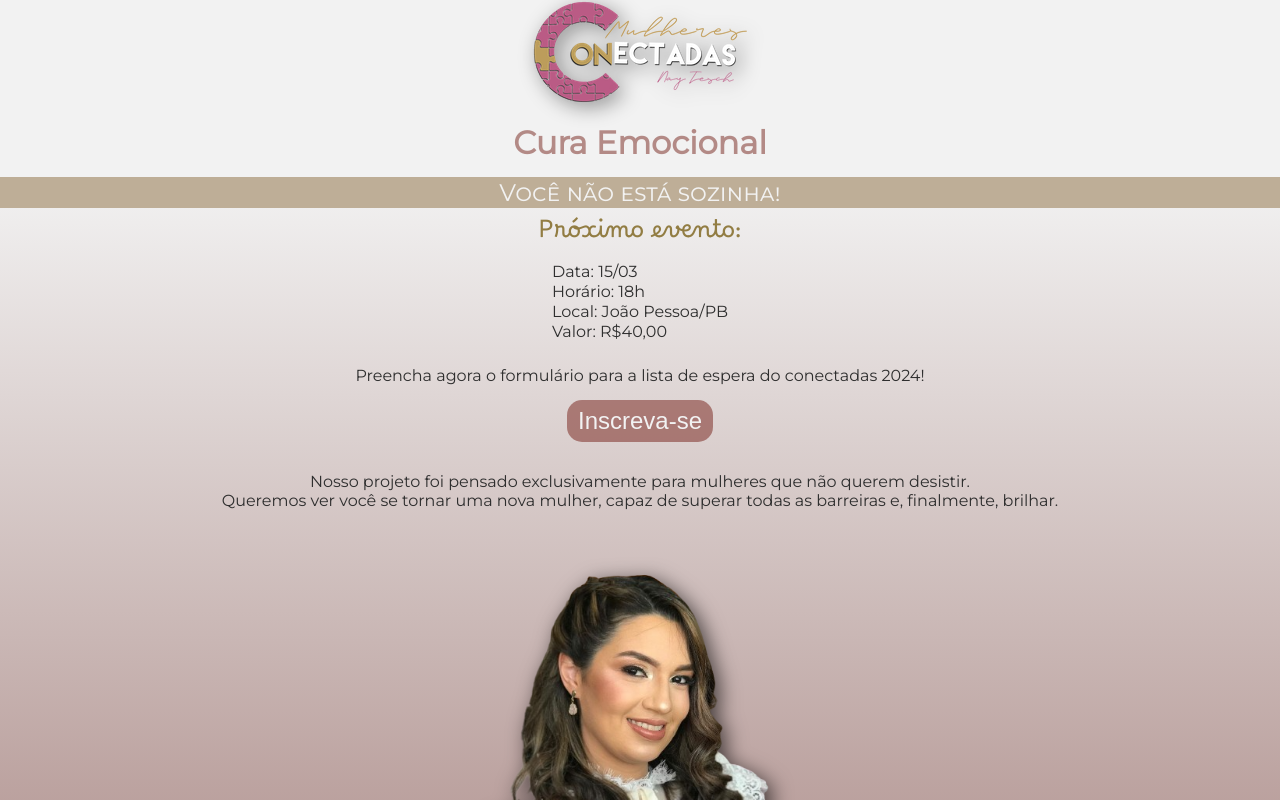
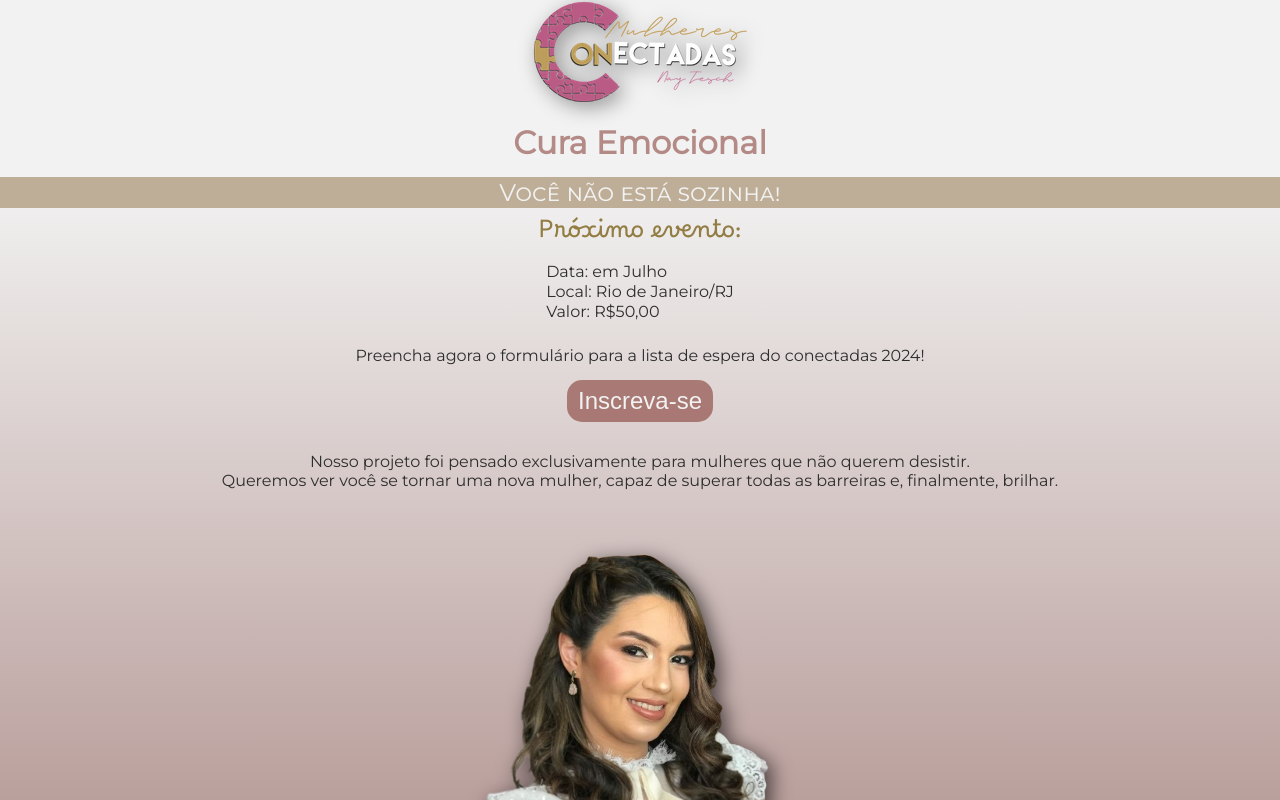
Before and after one commit to SrTesch/encontroDaNay, a React (Create React App) app in the folder client/: page / in a window 1280 px wide. Shown: the top 800 px of the page. Built offline with nearby package versions, Linux system fonts and the light colour scheme; a web font is replaced by a local one.

Commit message:
running just for test my new pc[A

```diff
--- a/client/src/components/main/main.jsx
+++ b/client/src/components/main/main.jsx
@@ -78,10 +78,9 @@ export default function Main(props){
                     <h2 className="borel eventTitle">Próximo evento:</h2>
                     <p className={styles.eventInfos}>
                         <span className="montserrat">
-                        Data: 15/03 <br />
-                        Horário: 18h <br />
-                        Local: João Pessoa/PB <br />
-                        Valor: R$40,00
+                        Data: em Julho <br />
+                        Local: Rio de Janeiro/RJ <br />
+                        Valor: R$50,00
                         </span>
                     </p>
                 </div>
```
